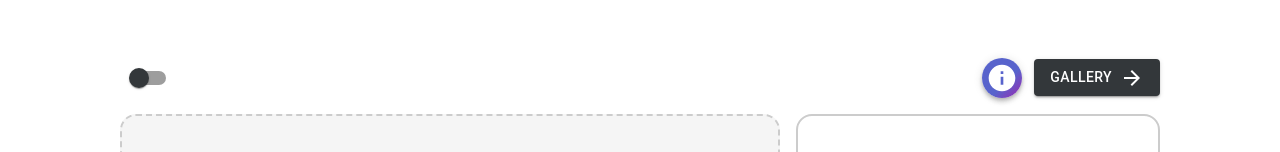
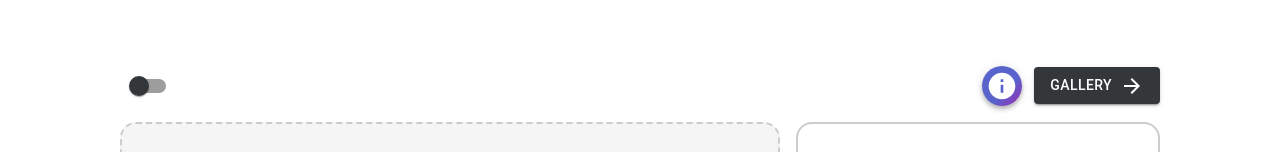
Before and after one commit to IIC3585/2025-1-s1-g12-t2, a React (Create React App) app in the folder app/: page / in a window 1280 px wide. Shown: the top 152 px of the page. Built offline with nearby package versions, Linux system fonts and the light colour scheme; some icons are missing.

Commit message:
style(globalSxStyles): add margin-top to header container
The commit adds a margin-top (`mt: 2`) to the header container to improve spacing consistency with other elements in the layout.

```diff
--- a/app/src/styles/globalSxStyles.js
+++ b/app/src/styles/globalSxStyles.js
@@ -63,6 +63,7 @@ export function useSxStyles() {
       display: "flex",
       justifyContent: "space-between",
       alignItems: "center",
+      mt: 2,
       mb: 2,
     },
     mainContainer: {
```
